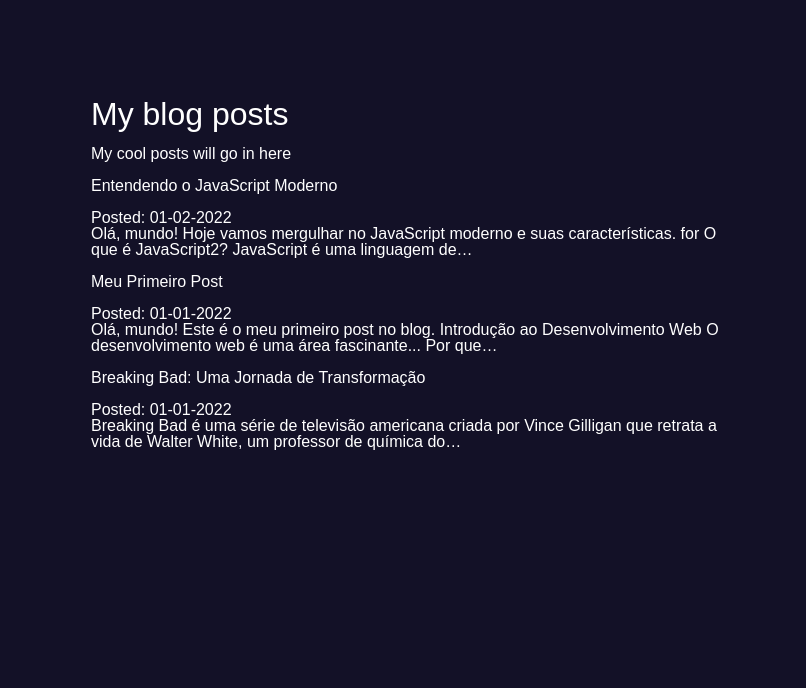
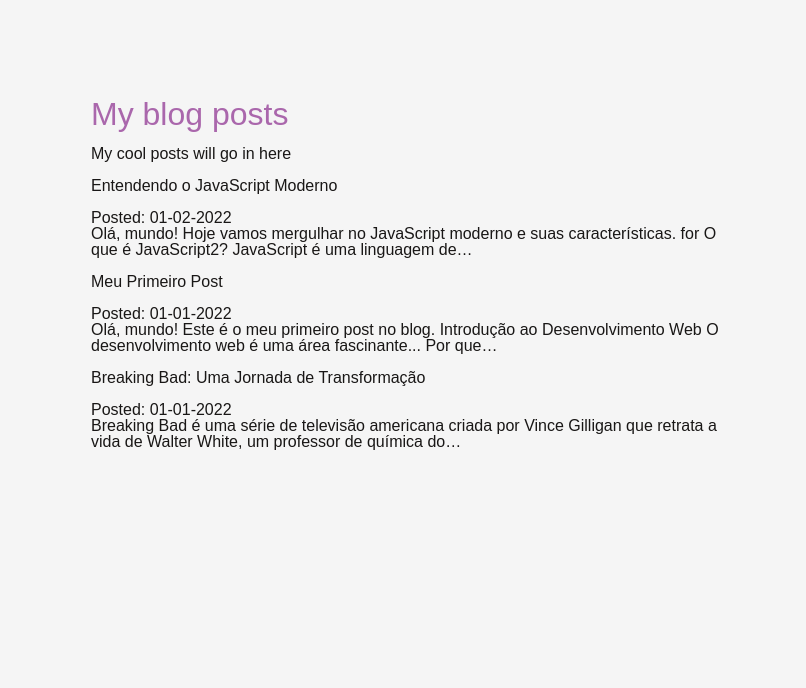
Before and after one commit to parlandin/blog-site, a Gatsby site: page /blog in a window 1280 px wide. Shown: the part 112-800 px from the top of the page, without its empty margins (234-1040 px from the left). Built offline with nearby package versions, Linux system fonts and the light colour scheme; Gatsby itself is replaced by a stand-in of ours; some packages are replaced by stand-ins of ours.

Commit message:
feat: add dark/light mode

```diff
--- a/gatsby-config.ts
+++ b/gatsby-config.ts
@@ -95,7 +95,7 @@ const config: GatsbyConfig = {
           "@posts": "content/posts",
           "@Icons": "src/components/Icons",
           "@hooks": "src/hooks",
-          "@context": "src/context",
+          "@contexts": "src/contexts",
         },
         extensions: ["js", "jsx", "ts", "tsx"],
       },
--- a/src/components/Menu/styles.ts
+++ b/src/components/Menu/styles.ts
@@ -24,13 +24,13 @@ export const MenuItem = styled.li`
   margin: 0 3px;
   font-weight: 400;
   cursor: pointer;
-  color: #aa67ac;
+  color: ${(props) => props.theme.colors.primary};
   padding: 4px 5px;
   border-radius: 6px;
 
   &:hover {
-    background-color: #444b5b;
-    color: #ce69d1;
+    background-color: ${(props) => props.theme.colors.hover};
+    color: ${(props) => props.theme.colors.hoverText};
   }
 
   & i {
--- /dev/null
+++ b/src/components/ThemeWrapper/index.tsx
@@ -0,0 +1,22 @@
+import React from "react";
+import { DefaultTheme, ThemeProvider } from "styled-components";
+import lightTheme from "@src/styles/themes/light";
+import darkTheme from "@src/styles/themes/dark";
+import useToggleTheme from "@hooks/useToggleTheme";
+
+const themes: Record<string, DefaultTheme> = {
+  light: lightTheme,
+  dark: darkTheme,
+};
+
+interface ThemeWrapperProps {
+  children: React.ReactNode;
+}
+
+const ThemeWrapper: React.FC<ThemeWrapperProps> = ({ children }) => {
+  const { theme } = useToggleTheme();
+
+  return <ThemeProvider theme={themes[theme]}>{children}</ThemeProvider>;
+};
+
+export default ThemeWrapper;
--- a/src/components/Title/styles.ts
+++ b/src/components/Title/styles.ts
@@ -2,7 +2,7 @@ import styled from "styled-components";
 
 const Title = styled.h1`
   font-size: 2rem;
-  color: #fff;
+  color: ${(props) => props.theme.colors.primary};
 `;
 
 export { Title };
--- a/src/components/ToggleButton/index.tsx
+++ b/src/components/ToggleButton/index.tsx
@@ -1,16 +1,23 @@
-import React, { useState } from "react";
+import React from "react";
+import useToggleTheme from "@src/hooks/useToggleTheme";
 import "./toggle.css";
 
 const ToggleButton = () => {
-  const [checked, setChecked] = useState(false);
+  //temp
+  const { theme, toggleTheme } = useToggleTheme();
+  console.log(theme);
 
-  const handleChange = () => {
-    setChecked(!checked);
+  const handleThemeToggle = () => {
+    toggleTheme();
   };
 
   return (
     <label className="theme-toggle" title="Toggle theme" tabIndex={0}>
-      <input type="checkbox" checked={checked} onChange={handleChange} />
+      <input
+        type="checkbox"
+        checked={theme === "dark"}
+        onChange={handleThemeToggle}
+      />
       <span className="theme-toggle-sr">Toggle theme</span>
       <svg
         xmlns="http://www.w3.org/2000/svg"
--- /dev/null
+++ b/src/contexts/ThemeContext.tsx
@@ -0,0 +1,36 @@
+import React, { createContext, useState } from "react";
+import useThemeDetector from "@hooks/useThemeDetector";
+
+interface ThemeContextProps {
+  theme: string;
+  toggleTheme: () => void;
+}
+
+interface ThemeProviderProps {
+  children: React.ReactNode;
+}
+
+export const ThemeContext = createContext<ThemeContextProps>({
+  theme: "light",
+  toggleTheme: () => {},
+});
+
+const ThemeProvider: React.FC<ThemeProviderProps> = ({ children }) => {
+  const userTheme = useThemeDetector();
+  const [theme, setTheme] = useState(userTheme);
+
+  console.log(userTheme);
+
+  const toggleTheme = () => {
+    sessionStorage.setItem("theme", theme == "light" ? "dark" : "light");
+    setTheme((prev) => (prev == "light" ? "dark" : "light"));
+  };
+
+  return (
+    <ThemeContext.Provider value={{ theme, toggleTheme }}>
+      {children}
+    </ThemeContext.Provider>
+  );
+};
+
+export default ThemeProvider;
--- /dev/null
+++ b/src/hooks/useThemeDetector.tsx
@@ -0,0 +1,34 @@
+import React, { useState, useEffect } from "react";
+
+const useThemeDetector = () => {
+  const getCurrentTheme = () => {
+    const salvedTheme = sessionStorage.getItem("theme");
+
+    if (salvedTheme) {
+      return salvedTheme === "dark" ? true : false;
+    }
+
+    window.matchMedia("(prefers-color-scheme: dark)").matches;
+  };
+
+  const [isDarkTheme, setIsDarkTheme] = useState(getCurrentTheme());
+
+  const mqListener = (e: {
+    matches:
+      | boolean
+      | ((prevState: boolean | undefined) => boolean | undefined)
+      | undefined;
+  }) => {
+    setIsDarkTheme(e.matches);
+  };
+
+  useEffect(() => {
+    const darkThemeMq = window.matchMedia("(prefers-color-scheme: dark)");
+
+    darkThemeMq.addEventListener("change", mqListener);
+    return () => darkThemeMq.removeEventListener("change", mqListener);
+  }, []);
+  return isDarkTheme ? "dark" : "light";
+};
+
+export default useThemeDetector;
--- /dev/null
+++ b/src/hooks/useToggleTheme.tsx
@@ -0,0 +1,10 @@
+import { ThemeContext } from "@contexts/ThemeContext";
+import { useContext } from "react";
+
+const useToggleTheme = () => {
+  const { theme, toggleTheme } = useContext(ThemeContext);
+
+  return { theme, toggleTheme };
+};
+
+export default useToggleTheme;
--- a/src/layouts/MainLayout/index.tsx
+++ b/src/layouts/MainLayout/index.tsx
@@ -2,7 +2,8 @@ import React from "react";
 import * as S from "./styles";
 import { GlobalStyle } from "./globalStyle";
 import Header from "@components/Header";
-import { HeadFC } from "gatsby";
+import ThemeProvider from "@contexts/ThemeContext";
+import ThemeWrapper from "@components/ThemeWrapper";
 
 interface MainLayoutProps {
   children: React.ReactNode;
@@ -11,12 +12,15 @@ interface MainLayoutProps {
 const MainLayout: React.FC<MainLayoutProps> = ({ children }) => {
   return (
     <>
-      <GlobalStyle />
-      <S.Container>
-        <Header />
-        <S.Main>{children}</S.Main>
-      </S.Container>
-      ;
+      <ThemeProvider>
+        <ThemeWrapper>
+          <GlobalStyle />
+          <S.Container>
+            <Header />
+            <S.Main>{children}</S.Main>
+          </S.Container>
+        </ThemeWrapper>
+      </ThemeProvider>
     </>
   );
 };
--- a/src/layouts/MainLayout/styles.ts
+++ b/src/layouts/MainLayout/styles.ts
@@ -4,8 +4,8 @@ export const Container = styled.section`
   display: flex;
   flex-direction: column;
   min-height: calc(100vmin - 18px);
-  background-color: #131127;
-  color: #fafafa;
+  background-color: ${(props) => props.theme.colors.background};
+  color: ${(props) => props.theme.colors.text};
   font-family: "Montserrat", sans-serif;
   font-optical-sizing: auto;
   font-weight: 400;
--- a/src/pages/blog.tsx
+++ b/src/pages/blog.tsx
@@ -7,7 +7,7 @@ import { Link, graphql } from "gatsby";
 const BlogPage = ({ data }: PageProps<Queries.AllBlogPostsQuery>) => {
   return (
     <MainLayout>
-      <div style={{ height: "1000px", marginTop: "20px", color: "#fff" }}>
+      <div style={{ height: "1000px", marginTop: "20px" }}>
         <Title>My blog posts</Title>
         <br />
         <p>My cool posts will go in here</p>
--- /dev/null
+++ b/src/styles/themes/dark.ts
@@ -0,0 +1,13 @@
+const darkTheme = {
+  name: "dark",
+  colors: {
+    primary: "#AA67AC",
+    secondary: "#D85FAE",
+    background: "#131127",
+    text: "#fafafa",
+    hoverText: "#ce69d1",
+    hover: "#444b5b",
+  },
+};
+
+export default darkTheme;
--- /dev/null
+++ b/src/styles/themes/light.ts
@@ -0,0 +1,13 @@
+const lightTheme = {
+  name: "light",
+  colors: {
+    primary: "#AA67AC",
+    secondary: "#9D6AAC",
+    background: "#F5F5F5",
+    text: "#191716",
+    hoverText: "#3f434d",
+    hover: "#e79dceab",
+  },
+};
+
+export default lightTheme;
--- a/tsconfig.json
+++ b/tsconfig.json
@@ -39,7 +39,7 @@
       "@posts/*": ["content/posts/*"],
       "@Icons/*": ["src/components/Icons/*"],
       "@hooks/*": ["src/hooks/*"],
-      "@context/*": ["src/context/*"],
+      "@contexts/*": ["src/contexts/*"],
     },                                      /* Specify a set of entries that re-map imports to additional lookup locations. */
     // "rootDirs": [],                                   /* Allow multiple folders to be treated as one when resolving modules. */
     // "typeRoots": [],                                  /* Specify multiple folders that act like `./node_modules/@types`. */
```
Also changed, not shown: src/types/styled.d.ts (added, +15 -0 lines).
